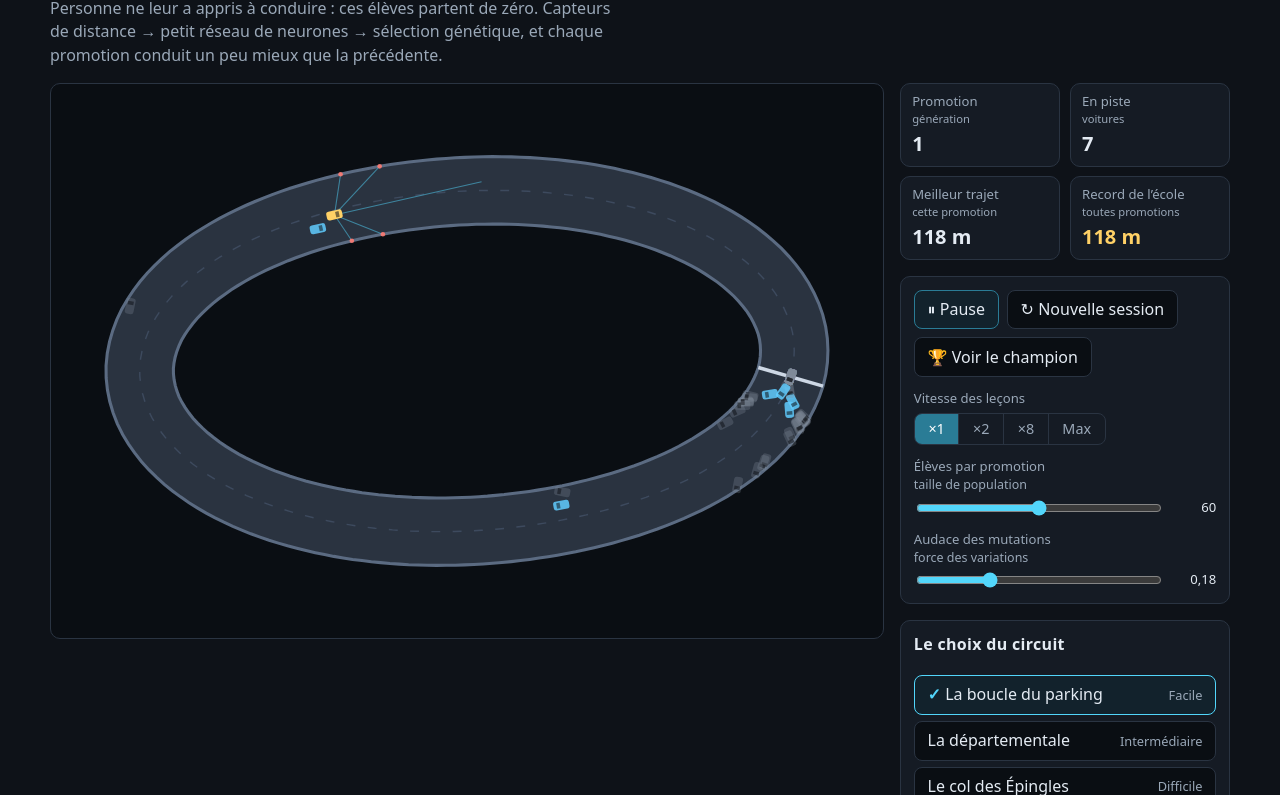
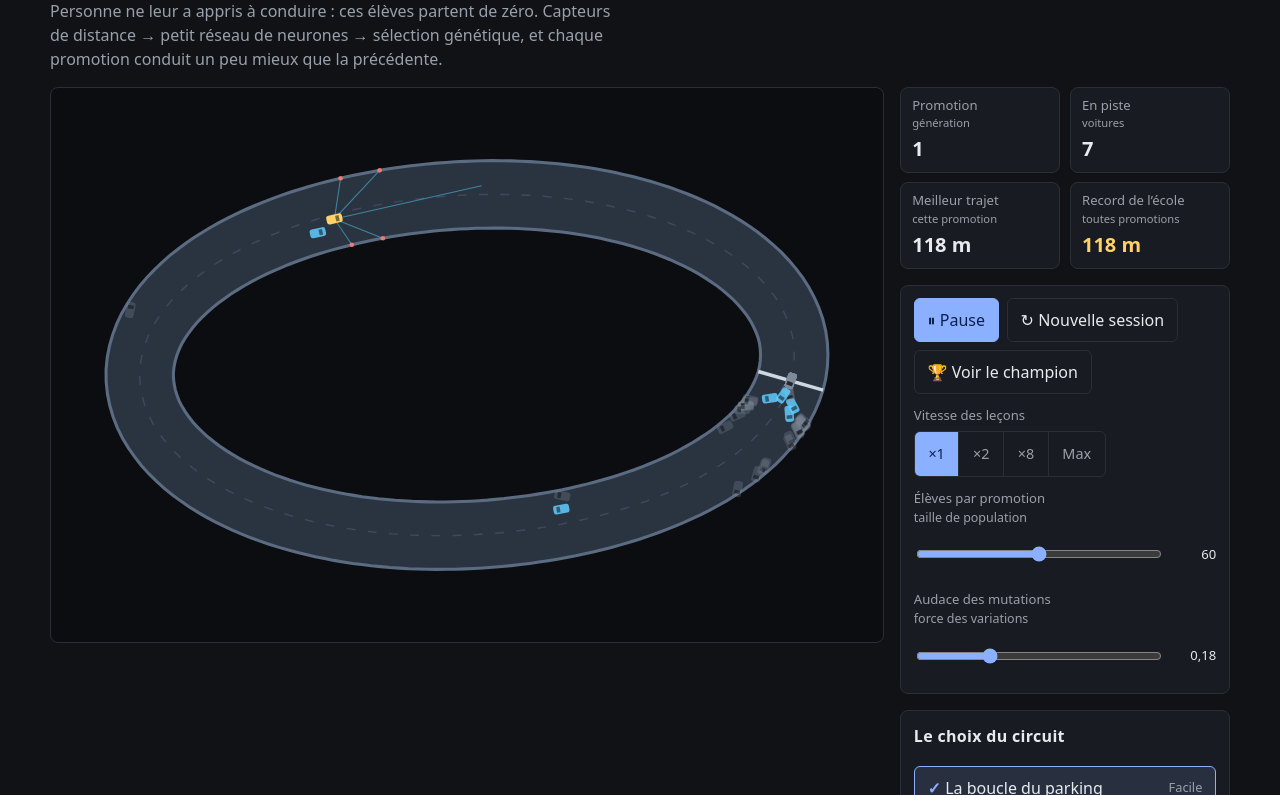
Before and after one commit to Arthur-Lecomte/Auto-Ecole, a website built with Vite: page index.html in a window 1280 px wide. Shown: the part 78-873 px from the top of the page. Built offline with nearby package versions, Linux system fonts and the light colour scheme.

Commit message:
chore(ui): adopt shared charter tokens for the page chrome
Rename the local palette to the portfolio charter tokens (--color-bg,
--color-surface, --color-border, --color-text, --color-muted,
--color-accent + contrast, --radius-sm/md) with the charter values, and
restyle buttons, segmented control, sliders, panels and footer on them:
surface backgrounds, 44px min targets, muted hover border, accent
primary, universal :focus-visible, centered muted footer link.

Scene colors are untouched: the gold record stat moves to a dedicated
--scene-gold (same value), canvas drawing code is not changed. Inset and
translucent backdrops become local shades derived from the tokens via
color-mix. Also drop the decorative car emoji after the h1 and add
color-scheme: dark, line-height 1.5 and the .about panel styles.

Co-Authored-By: Claude Fable 5 <noreply@anthropic.com>
Claude-Session: https://claude.ai/code/session_01XJTGEqG5R5AxiqF1LLdPM5

```diff
--- a/src/style.css
+++ b/src/style.css
@@ -1,16 +1,27 @@
-/* Auto-École — dark techy theme. System fonts only (no external requests). */
+/* Auto-École — dark theme on the shared demo charter tokens.
+   System fonts only (no external requests). */
 
 :root {
-  --bg: #0e1218;
-  --bg-raised: #151b24;
-  --bg-inset: #0a0e13;
-  --border: #2a3442;
-  --text: #e4ebf3;
-  --text-dim: #9aa8b8;
-  --accent: #52d6fb;
-  --accent-dim: #2a7c96;
-  --gold: #ffd166;
-  --radius: 10px;
+  color-scheme: dark;
+
+  /* Charter tokens — same names and values as the portfolio dark mode. */
+  --color-bg: #101216;
+  --color-text: #e8eaee;
+  --color-muted: #9aa0ab;
+  --color-surface: #181b21;
+  --color-border: #2a2e36;
+  --color-accent: #8ab0ff;
+  --color-accent-contrast: #0c1f4d;
+  --radius-sm: 6px;
+  --radius-md: 8px;
+
+  /* Local shades derived from the tokens. */
+  --surface-inset: color-mix(in srgb, var(--color-bg) 72%, black);
+  --surface-veil: color-mix(in srgb, var(--color-bg) 86%, transparent);
+  --accent-tint: color-mix(in srgb, var(--color-accent) 14%, var(--color-surface));
+
+  /* Scene colors — the demo's identity, free from the charter. */
+  --scene-gold: #ffd166;
 }
 
 /* Author styles on elements like .overlay would otherwise beat the UA's
@@ -30,13 +41,18 @@ body {
 }
 
 body {
-  background: var(--bg);
-  color: var(--text);
-  font-family: system-ui, 'Segoe UI', Roboto, Helvetica, Arial, sans-serif;
-  line-height: 1.45;
+  background: var(--color-bg);
+  color: var(--color-text);
+  font-family: system-ui, sans-serif;
+  line-height: 1.5;
   min-height: 100dvh;
   display: flex;
   flex-direction: column;
+}
+
+:focus-visible {
+  outline: 2px solid var(--color-accent);
+  outline-offset: 2px;
 }
 
 .app {
@@ -55,15 +71,9 @@ h1 {
   letter-spacing: 0.04em;
 }
 
-h1::after {
-  /* Decorative: the empty alternative text keeps it out of the h1's
-     accessible name. */
-  content: ' 🚗' / '';
-}
-
 .tagline {
   margin: 0.4rem 0 0;
-  color: var(--text-dim);
+  color: var(--color-muted);
   max-width: 62ch;
 }
 
@@ -77,7 +87,7 @@ h2 {
   display: block;
   font-size: 0.78rem;
   font-weight: normal;
-  color: var(--text-dim);
+  color: var(--color-muted);
 }
 
 /* ---- Layout ---- */
@@ -91,9 +101,9 @@ h2 {
 
 .stage {
   position: relative;
-  background: var(--bg-inset);
-  border: 1px solid var(--border);
-  border-radius: var(--radius);
+  background: var(--surface-inset);
+  border: 1px solid var(--color-border);
+  border-radius: var(--radius-md);
   overflow: hidden;
   aspect-ratio: 3 / 2;
 }
@@ -113,7 +123,7 @@ h2 {
   align-items: center;
   justify-content: center;
   gap: 0.8rem;
-  background: rgba(10, 14, 19, 0.82);
+  background: var(--surface-veil);
   text-align: center;
   padding: 1rem;
 }
@@ -136,11 +146,11 @@ h2 {
   transform: translateX(-50%);
   margin: 0;
   padding: 0.3rem 0.8rem;
-  background: rgba(10, 14, 19, 0.88);
-  border: 1px solid var(--border);
+  background: var(--surface-veil);
+  border: 1px solid var(--color-border);
   border-radius: 999px;
   font-size: 0.85rem;
-  color: var(--text);
+  color: var(--color-text);
   pointer-events: none;
   max-width: calc(100% - 1.5rem);
   text-align: center;
@@ -169,15 +179,15 @@ h2 {
 }
 
 .stat {
-  background: var(--bg-raised);
-  border: 1px solid var(--border);
-  border-radius: var(--radius);
+  background: var(--color-surface);
+  border: 1px solid var(--color-border);
+  border-radius: var(--radius-md);
   padding: 0.5rem 0.7rem;
 }
 
 .stat dt {
   font-size: 0.82rem;
-  color: var(--text-dim);
+  color: var(--color-muted);
 }
 
 .stat dt .sub {
@@ -192,14 +202,15 @@ h2 {
 }
 
 #stat-record {
-  color: var(--gold);
+  /* Echoes the gold "best" color drawn in the scene and the chart. */
+  color: var(--scene-gold);
 }
 
 .controls,
 .tracks {
-  background: var(--bg-raised);
-  border: 1px solid var(--border);
-  border-radius: var(--radius);
+  background: var(--color-surface);
+  border: 1px solid var(--color-border);
+  border-radius: var(--radius-md);
   padding: 0.8rem;
   display: flex;
   flex-direction: column;
@@ -214,28 +225,23 @@ h2 {
 
 button {
   font: inherit;
-  color: var(--text);
-  background: var(--bg-inset);
-  border: 1px solid var(--border);
-  border-radius: 8px;
+  color: var(--color-text);
+  background: var(--color-surface);
+  border: 1px solid var(--color-border);
+  border-radius: var(--radius-sm);
   padding: 0.45rem 0.8rem;
+  min-height: 44px;
   cursor: pointer;
 }
 
 button:hover {
-  border-color: var(--accent-dim);
+  border-color: var(--color-muted);
 }
 
 button.primary {
-  border-color: var(--accent-dim);
-  background: #12222c;
-}
-
-button:focus-visible,
-input:focus-visible,
-a:focus-visible {
-  outline: 2px solid var(--accent);
-  outline-offset: 2px;
+  background: var(--color-accent);
+  border-color: var(--color-accent);
+  color: var(--color-accent-contrast);
 }
 
 button[disabled] {
@@ -252,15 +258,15 @@ button[disabled] {
 
 .speed legend {
   font-size: 0.82rem;
-  color: var(--text-dim);
+  color: var(--color-muted);
   padding: 0;
   margin-bottom: 0.3rem;
 }
 
 .segmented {
   display: flex;
-  border: 1px solid var(--border);
-  border-radius: 8px;
+  border: 1px solid var(--color-border);
+  border-radius: var(--radius-sm);
   overflow: hidden;
   width: fit-content;
 }
@@ -272,11 +278,14 @@ button[disabled] {
 }
 
 .segmented label {
+  display: inline-flex;
+  align-items: center;
+  min-height: 44px;
   padding: 0.3rem 0.85rem;
   cursor: pointer;
   font-size: 0.9rem;
-  color: var(--text-dim);
-  border-right: 1px solid var(--border);
+  color: var(--color-muted);
+  border-right: 1px solid var(--color-border);
 }
 
 .segmented label:last-of-type {
@@ -284,12 +293,14 @@ button[disabled] {
 }
 
 .segmented input:checked + label {
-  background: var(--accent-dim);
-  color: #fff;
+  background: var(--color-accent);
+  color: var(--color-accent-contrast);
 }
 
+/* The radios are visually hidden, so the universal :focus-visible rule
+   cannot reach them: the ring goes on the visible label instead. */
 .segmented input:focus-visible + label {
-  outline: 2px solid var(--accent);
+  outline: 2px solid var(--color-accent);
   outline-offset: -2px;
 }
 
@@ -303,12 +314,13 @@ button[disabled] {
 
 .slider > span {
   grid-column: 1 / -1;
-  color: var(--text-dim);
+  color: var(--color-muted);
 }
 
 .slider input {
   width: 100%;
-  accent-color: var(--accent);
+  min-height: 44px;
+  accent-color: var(--color-accent);
 }
 
 .slider output {
@@ -334,25 +346,26 @@ button[disabled] {
   flex: 1;
   text-align: left;
   display: flex;
+  align-items: center;
   justify-content: space-between;
   gap: 0.5rem;
 }
 
 .track-item .difficulty {
-  color: var(--text-dim);
+  color: var(--color-muted);
   font-size: 0.8rem;
   align-self: center;
 }
 
 .track-item[data-current='true'] > button.select {
-  border-color: var(--accent);
-  background: #12222c;
+  border-color: var(--color-accent);
+  background: var(--accent-tint);
 }
 
 /* Non-color cue for the selected track (WCAG 1.4.1). */
 .track-item[data-current='true'] > button.select > span:first-child::before {
   content: '✓ ' / '';
-  color: var(--accent);
+  color: var(--color-accent);
   font-weight: 700;
 }
 
@@ -370,9 +383,9 @@ button[disabled] {
 }
 
 .panel {
-  background: var(--bg-raised);
-  border: 1px solid var(--border);
-  border-radius: var(--radius);
+  background: var(--color-surface);
+  border: 1px solid var(--color-border);
+  border-radius: var(--radius-md);
   padding: 0.8rem;
 }
 
@@ -384,14 +397,30 @@ button[disabled] {
   display: block;
   width: 100%;
   height: 210px;
-  background: var(--bg-inset);
-  border-radius: 6px;
+  background: var(--surface-inset);
+  border-radius: var(--radius-sm);
 }
 
-.panel-text p {
-  margin: 0;
+/* ---- Help ---- */
+
+.about {
+  background: var(--color-surface);
+  border: 1px solid var(--color-border);
+  border-radius: var(--radius-md);
+  padding: 0.8rem;
+  margin: 0 0 1rem;
+}
+
+.about summary {
+  cursor: pointer;
+  letter-spacing: 0.02em;
+}
+
+.about p {
+  margin: 0.6rem 0 0;
   font-size: 0.9rem;
-  color: var(--text-dim);
+  color: var(--color-muted);
+  max-width: 72ch;
 }
 
 /* ---- Footer ---- */
@@ -401,10 +430,11 @@ footer {
   margin: 0 auto;
   padding: 1rem 0 1.4rem;
   font-size: 0.9rem;
+  text-align: center;
 }
 
 footer a {
-  color: var(--accent);
+  color: var(--color-muted);
 }
 
 /* ---- Responsive ---- */
```
